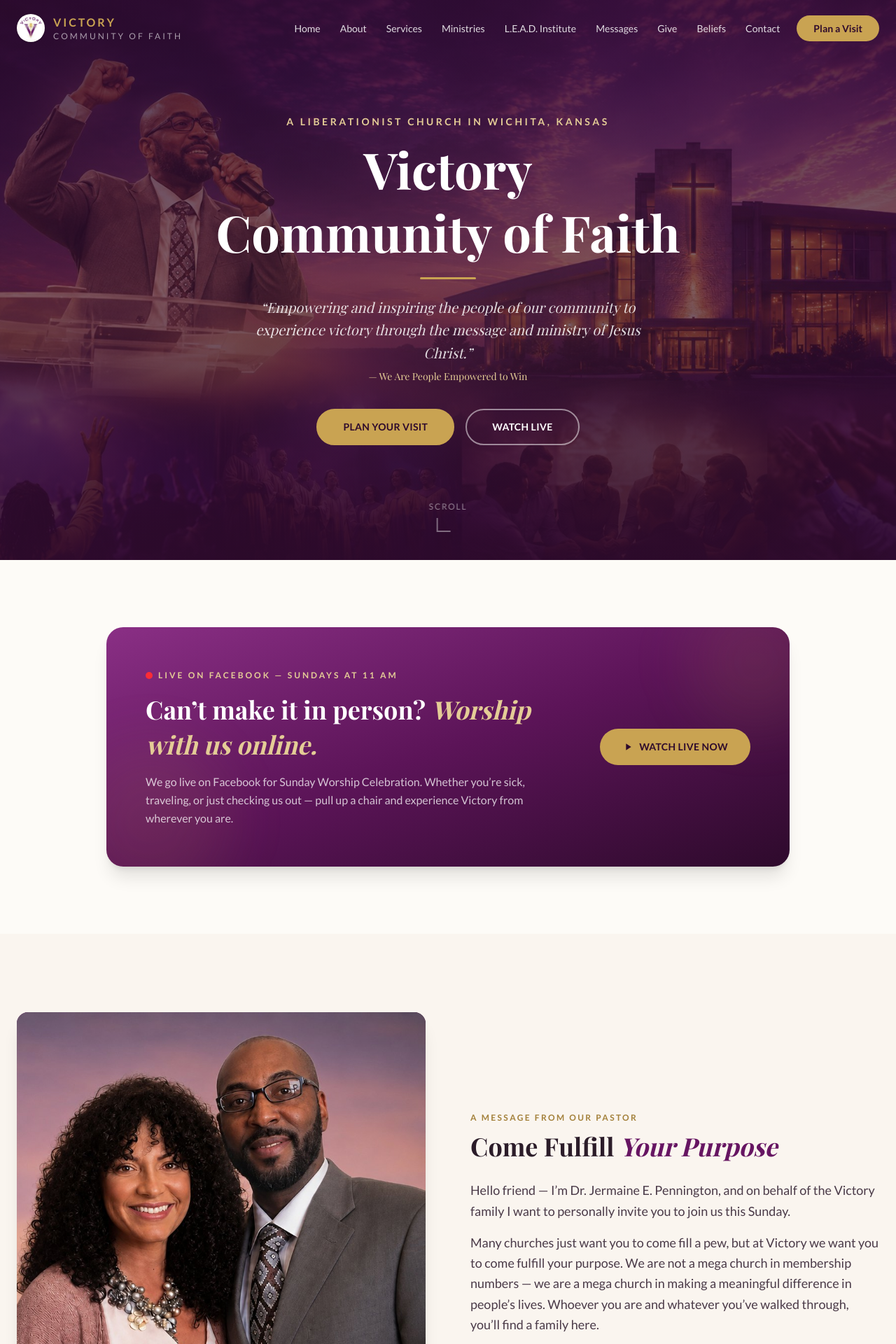
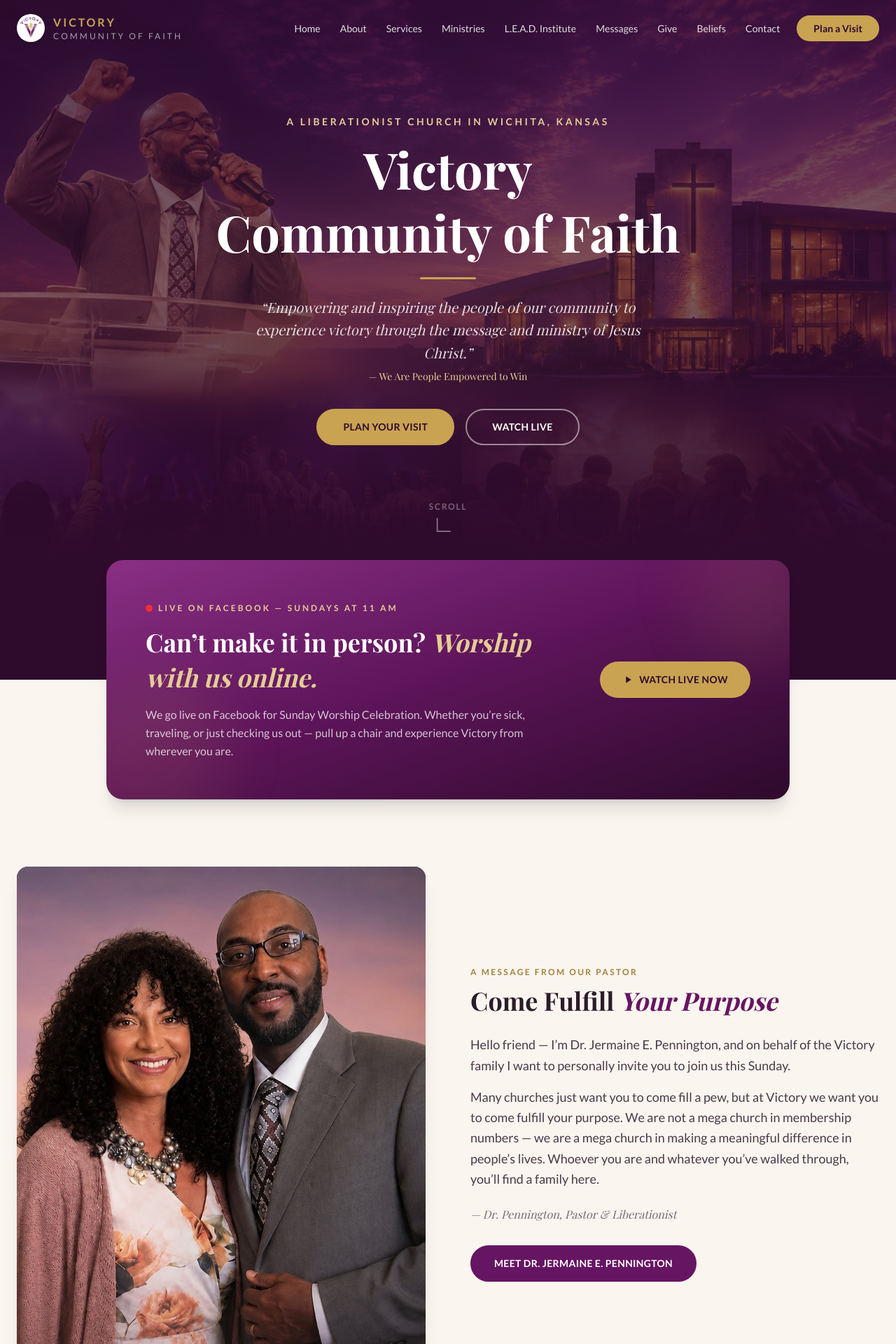
Before and after one commit to edesent/victorycommunityoffaith, a Next.js app: page / in a window 1280 px wide. Shown: the top 1920 px of the page at 70% size. Built offline with nearby package versions, Linux system fonts and the light colour scheme; a web font is replaced by a local one.

Commit message:
Watch-live card straddles the hero and pastor-welcome sections
Co-Authored-By: Claude Fable 5 <noreply@anthropic.com>

```diff
--- a/src/components/PreachingHero.tsx
+++ b/src/components/PreachingHero.tsx
@@ -14,7 +14,7 @@ export default function PreachingHero() {
       </div>
 
       {/* Gradient overlay */}
-      <div className="absolute inset-0 bg-gradient-to-b from-brown-deep/70 via-brown-deep/35 to-brown-deep/85 z-[1]" />
+      <div className="absolute inset-0 bg-gradient-to-b from-brown-deep/70 via-brown-deep/35 to-brown-deep z-[1]" />
 
       {/* Content */}
       <div className="relative z-[2] text-center text-white max-w-3xl px-5 py-10">
--- a/src/components/WatchLive.tsx
+++ b/src/components/WatchLive.tsx
@@ -3,8 +3,13 @@ import { SITE } from "@/config/site";
 
 export default function WatchLive() {
   return (
-    <section id="watch-live" className="py-24 bg-warm-white">
-      <div className="max-w-5xl mx-auto px-6">
+    <section id="watch-live" className="relative">
+      {/* Split background — the card sits half in the hero, half in the pastor section */}
+      <div className="absolute inset-0 flex flex-col">
+        <div className="h-1/2 bg-brown-deep" />
+        <div className="h-1/2 bg-cream" />
+      </div>
+      <div className="relative max-w-5xl mx-auto px-6">
         <AnimateOnScroll>
           <div className="relative overflow-hidden rounded-3xl bg-gradient-to-br from-burgundy via-burgundy-dark to-brown-deep p-10 md:p-14 shadow-xl">
             <div className="absolute -top-12 -right-12 w-48 h-48 rounded-full bg-gold/10 blur-2xl" />
--- a/src/components/WelcomePastor.tsx
+++ b/src/components/WelcomePastor.tsx
@@ -3,7 +3,7 @@ import { pastorFullName, pastorShortName } from "@/config/site";
 
 export default function WelcomePastor() {
   return (
-    <section id="welcome" className="py-28 bg-cream">
+    <section id="welcome" className="pt-24 pb-28 bg-cream">
       <div className="max-w-7xl mx-auto px-6">
         <div className="grid md:grid-cols-2 gap-16 items-center">
           {/* Photo */}
```
